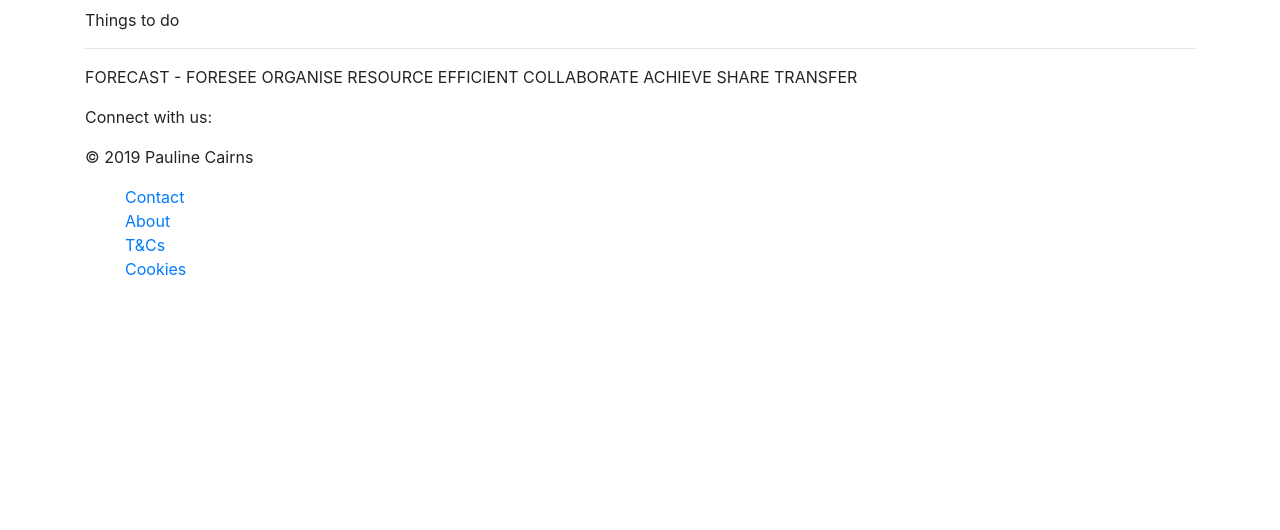
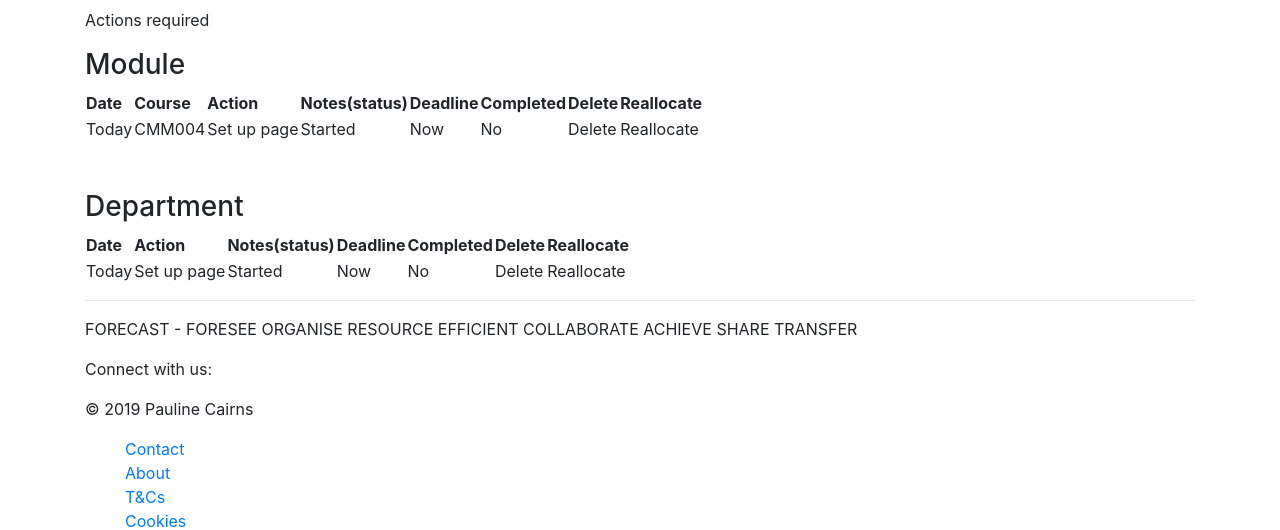
Before and after one commit to pcairns-rgu/resourcing, a PHP site: page /overview_list.php in a window 1280 px wide. Shown: the part 94-624 px from the top of the page. Run offline with PHP 8.4, Linux system fonts and the light colour scheme; some libraries are stand-ins or nearby versions.

Commit message:
Initial layout of tables on overview_list page

```diff
--- a/overview_list.php
+++ b/overview_list.php
@@ -29,7 +29,65 @@
 
     </header>
     <main>
-        <p>Things to do </p>
+        <main>
+            <p>Actions required</p>
+
+
+            <h3>Module</h3>
+            <table class="module">
+
+                <tr>
+                    <th>Date</th>
+                    <th>Course</th>
+                    <th>Action</th>
+                    <th>Notes(status)</th>
+                    <th>Deadline</th>
+                    <th>Completed</th>
+                    <th>Delete</th>
+                    <th>Reallocate</th>
+                </tr>
+                <tr>
+                    <td>Today</td>
+                    <td>CMM004</td>
+                    <td>Set up page</td>
+                    <td>Started</td>
+                    <td>Now</td>
+                    <td>No</td>
+                    <td>Delete</td>
+                    <td>Reallocate</td>
+
+                </tr>
+
+            </table>
+            <br><br>
+            <h3>Department</h3>
+            <table class="department">
+
+                <tr>
+                    <th>Date</th>
+                    <th>Action</th>
+                    <th>Notes(status)</th>
+                    <th>Deadline</th>
+                    <th>Completed</th>
+                    <th>Delete</th>
+                    <th>Reallocate</th>
+                </tr>
+                <tr>
+                    <td>Today</td>
+                    <td>Set up page</td>
+                    <td>Started</td>
+                    <td>Now</td>
+                    <td>No</td>
+                    <td>Delete</td>
+                    <td>Reallocate</td>
+
+                </tr>
+
+            </table>
+
+
+
+        </main>
 
 
     </main>
```
